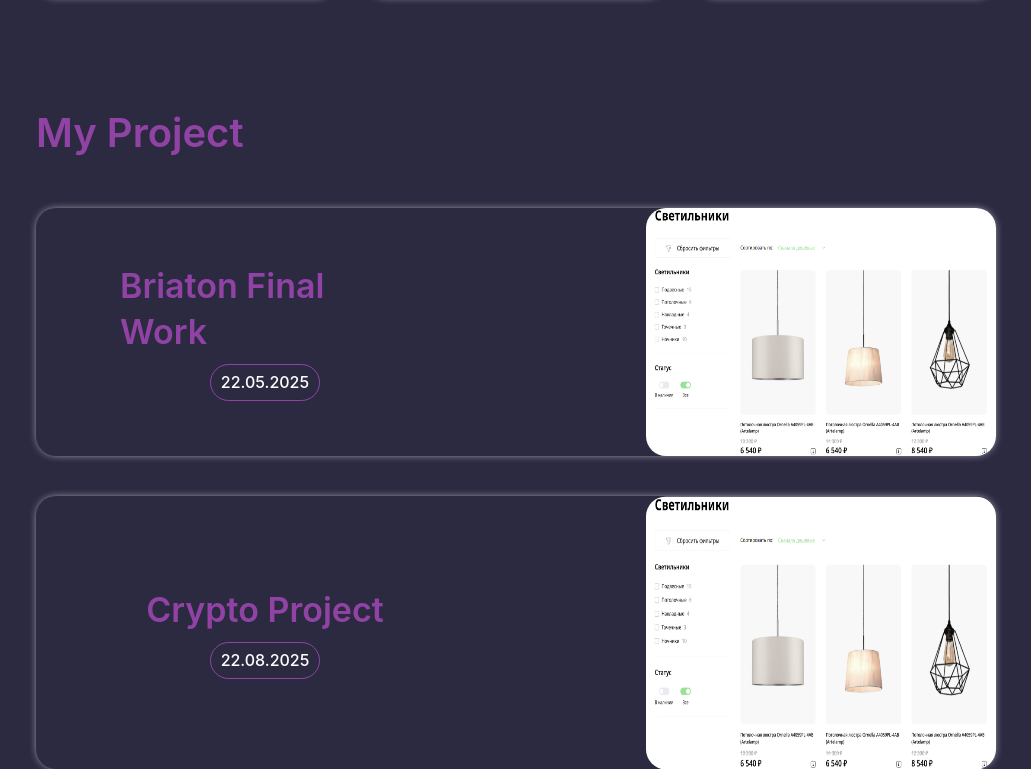
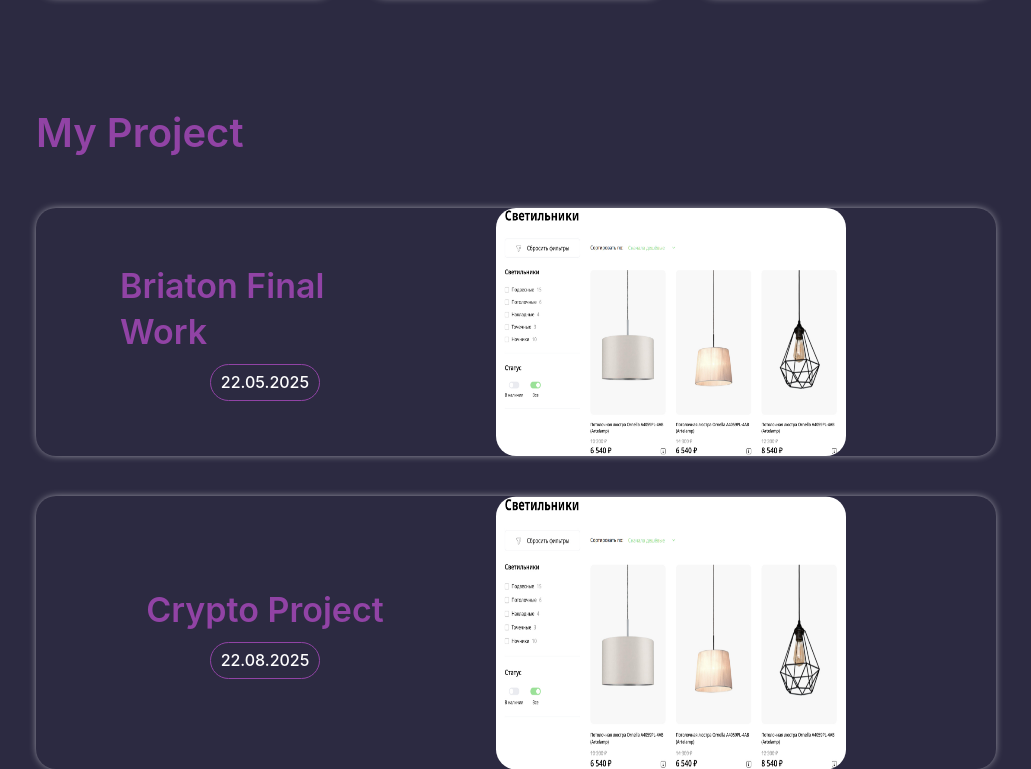
Before and after one commit to HELLRAID-cmd/Portfolio, a React (Vite) app in the folder client/: page / in a window 1280 px wide. Shown: the part 1213-1982 px from the top of the page, without its empty margins (124-1155 px from the left). Built offline with nearby package versions, Linux system fonts and the light colour scheme; no server answers.

Commit message:
Изменил размер фото

```diff
--- a/client/src/Components/Project/Project.scss
+++ b/client/src/Components/Project/Project.scss
@@ -57,10 +57,12 @@
 
     //* picture
     &-picture {
+      max-width: 500px;
+      width: 100%;
       &-img {
-        max-width: 350px;
         height: 100%;
         border-radius: var(--border-radius-20);
+        transition: max-width var(--transition-200);
       }
     }
 
@@ -130,7 +132,12 @@
           height: 194px;
           transform: translate(0, -50%) scale(1);
           transition: transform var(--transition-200),
-            left var(--transition-200), height var(--transition-200);
+            left var(--transition-200), height var(--transition-200), width var(--transition-200);
+        }
+
+        &:hover .project__card-picture-img {
+          max-width: 350px;
+          transition: max-width var(--transition-200);
         }
 
         &:hover .project__card-info {
@@ -160,15 +167,4 @@
     transition: transform var(--transition-200), left var(--transition-200),
       height var(--transition-200);
   }
-
-  // &-img {
-  //   position: absolute;
-  //   width: 450px;
-  //   height: 200px;
-  //   top: 50%;
-  //   right: 0;
-  //   transform: translate(100%, -50%);
-  //   transition: transform var(--transition-200), width var(--transition-200),
-  //     height var(--transition-200);
-  // }
 }
```
